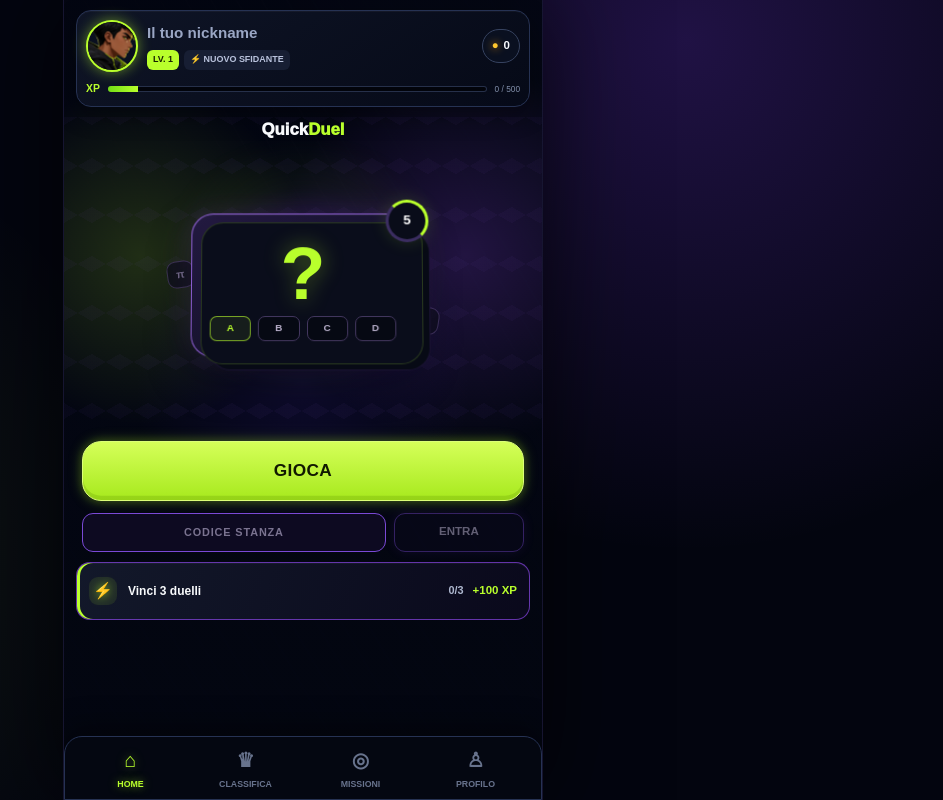
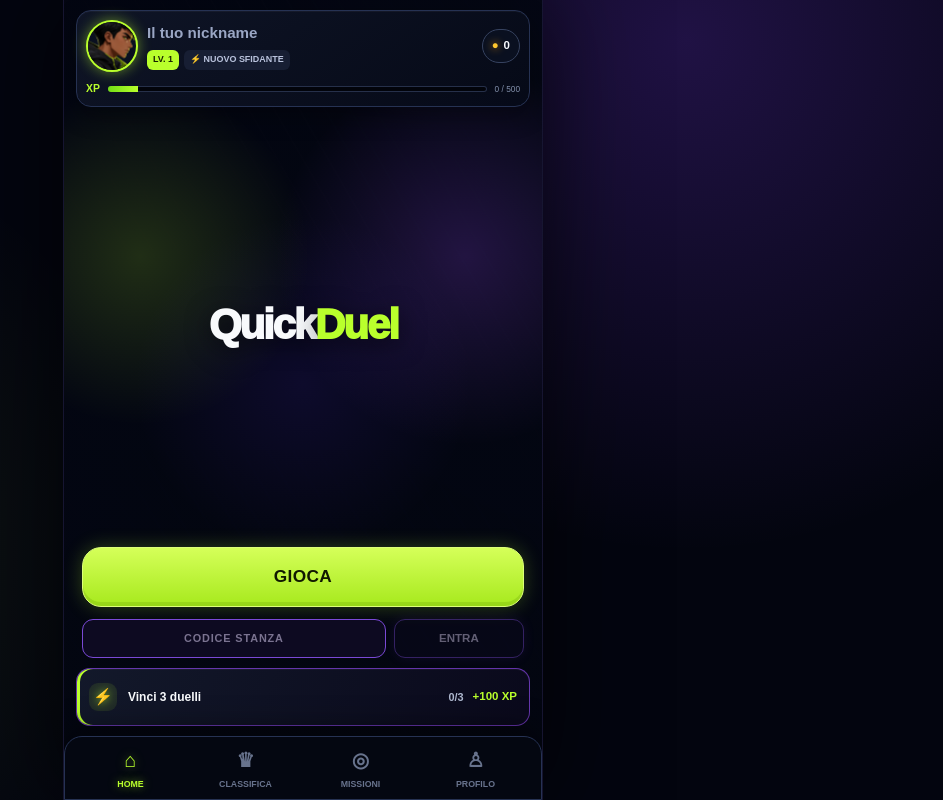
Before and after one commit to fxdjodjo-hue/TriviaOnline, a Next.js app: page / in a window 1280 px wide. Shown: the whole page, without its empty margins (337-1280 px from the left). Built offline with nearby package versions, Linux system fonts and the light colour scheme.

Commit message:
Simplify QuickDuel hero layout and remove quiz visuals

```diff
--- a/app/globals.css
+++ b/app/globals.css
@@ -138,183 +138,21 @@ button { touch-action:manipulation; }
 .xp-track span { display: block; width: 8%; height: 100%; background: linear-gradient(90deg,#72dd15,var(--home-lime)); }
 .duel-hero {
   position: relative;
-  flex: 1 1 300px;
-  min-height: 220px;
-  max-height: 40svh;
-  display: grid;
-  grid-template-rows: auto minmax(0, 1fr);
-  align-items: center;
-  margin: 10px -12px 0;
-  padding: 0 18px 8px;
-  overflow: hidden;
-}
-.duel-hero::before {
-  content: "";
-  position: absolute;
-  inset: 30px 18% 52px;
-  border-radius: 50%;
-  background: radial-gradient(circle, rgba(154,77,255,.2), rgba(185,255,44,.045) 45%, transparent 72%);
-  filter: blur(10px);
-}
-.hero-grid {
-  position: absolute;
-  inset: 0;
-  opacity: .22;
-  background-image:
-    linear-gradient(30deg, rgba(166, 110, 255, .16) 12%, transparent 12.5%, transparent 87%, rgba(166, 110, 255, .16) 87.5%),
-    linear-gradient(150deg, rgba(166, 110, 255, .16) 12%, transparent 12.5%, transparent 87%, rgba(166, 110, 255, .16) 87.5%);
-  background-size: 28px 49px;
-}
-.quiz-hero-visual {
-  position: relative;
-  z-index: 2;
-  width: min(68vw, 270px);
-  height: min(22svh, 190px);
-  min-height: 142px;
+  flex: 1 1 auto;
+  min-height: 100px;
   display: grid;
   place-items: center;
-  justify-self: center;
-}
-.quiz-card {
-  position: relative;
-  width: min(57vw, 224px);
-  height: min(18svh, 158px);
-  min-height: 126px;
-  display: grid;
-  grid-template-rows: 1fr auto;
-  place-items: center;
-  padding: 19px 18px 15px;
-  border: 1px solid rgba(174, 115, 255, .78);
-  border-radius: 22px;
-  background:
-    linear-gradient(145deg, rgba(35,24,66,.96), rgba(11,13,30,.98));
-  box-shadow:
-    inset 0 1px rgba(255,255,255,.08),
-    0 18px 44px rgba(0,0,0,.35),
-    0 0 30px rgba(154,77,255,.17);
-  transform: perspective(700px) rotateX(3deg);
-}
-.quiz-card::before,
-.quiz-card::after {
-  content: "";
-  position: absolute;
-  z-index: -1;
-  inset: 8px -9px -8px 9px;
-  border: 1px solid rgba(185,255,44,.18);
-  border-radius: inherit;
-  background: #0a0d1b;
-}
-.quiz-card::after {
-  inset: 16px -16px -14px 17px;
-  border-color: rgba(154,77,255,.12);
-  background: #070a15;
-  z-index: -2;
-}
-.quiz-card > strong {
-  color: var(--home-lime);
-  font-size: clamp(3rem, 13vw, 4.6rem);
-  line-height: .8;
-  text-shadow: 0 0 22px rgba(185,255,44,.38);
-}
-.quiz-timer {
-  position: absolute;
-  top: -15px;
-  right: -15px;
-  width: 43px;
-  height: 43px;
-  display: grid;
-  place-items: center;
-  border: 3px solid #3b2d61;
-  border-top-color: var(--home-lime);
-  border-right-color: var(--home-lime);
-  border-radius: 50%;
-  color: #fff;
-  background: #090c19;
-  font-size: .85rem;
-  font-weight: 900;
-  box-shadow: 0 0 18px rgba(185,255,44,.14);
-}
-.quiz-options {
-  width: 100%;
-  display: grid;
-  grid-template-columns: repeat(4,1fr);
-  gap: 7px;
-}
-.quiz-options span {
-  height: 25px;
-  display: grid;
-  place-items: center;
-  border: 1px solid #43375f;
-  border-radius: 7px;
-  color: #b7aec9;
-  background: rgba(5,7,17,.72);
-  font-size: .62rem;
-  font-weight: 900;
-}
-.quiz-options span:first-child {
-  border-color: rgba(185,255,44,.62);
-  color: var(--home-lime);
-  background: rgba(185,255,44,.065);
-}
-.quiz-category {
-  position: absolute;
-  width: 27px;
-  height: 27px;
-  display: grid;
-  place-items: center;
-  border: 1px solid rgba(132,103,178,.38);
-  border-radius: 9px;
-  color: #77708c;
-  background: rgba(12,13,27,.72);
-  font-size: .68rem;
-  font-weight: 800;
-}
-.quiz-category-left { left: -1px; top: 36%; transform: rotate(-8deg); }
-.quiz-category-right { right: -1px; bottom: 22%; transform: rotate(9deg); }
-.challenger {
-  position: absolute;
-  top: 45px;
-  width: 62%;
-  height: 245px;
-  filter: drop-shadow(0 0 18px currentColor);
-}
-.challenger img { object-fit: contain; }
-.challenger-lime { left: -13%; color: rgba(185,255,44,.55); }
-.challenger-purple { right: -13%; color: rgba(154,77,255,.62); }
-.versus-mark {
-  position: absolute;
-  z-index: 3;
-  top: 102px;
-  left: 50%;
-  width: 82px;
-  height: 108px;
-  display: grid;
-  place-items: center;
-  transform: translateX(-50%);
-  color: white;
-  font-size: 2.8rem;
-  font-weight: 1000;
-  font-style: italic;
-  letter-spacing: -.12em;
-  text-shadow: 0 4px #432487, 0 0 18px white;
-}
-.versus-mark::before {
-  content: "";
-  position: absolute;
-  z-index: -1;
-  inset: -12px 20px;
-  background: var(--home-lime);
-  clip-path: polygon(55% 0,100% 0,63% 38%,92% 38%,28% 100%,43% 54%,8% 54%);
-  filter: drop-shadow(0 0 14px var(--home-lime));
+  margin: 6px 0;
 }
 .hero-brand {
   position: relative;
   z-index: 3;
-  align-self: start;
   margin: 0;
   text-align: center;
   font-weight: 1000;
-  font-size: 1.05rem;
+  font-size: clamp(1.9rem, 8vw, 2.65rem);
+  letter-spacing: -.055em;
+  text-shadow: 0 5px 24px rgba(0,0,0,.6);
 }
 .hero-brand span { color: var(--home-lime); }
 .play-actions {
@@ -674,9 +512,6 @@ button { touch-action:manipulation; }
 .profile-stats span { padding: 12px 5px; border: 1px solid #303b5c; border-radius: 12px; color: #8290aa; font-size: .6rem; text-transform: uppercase; }
 .profile-stats b { display: block; margin-bottom: 4px; color: #fff; font-size: 1rem; }
 @media (prefers-reduced-motion:no-preference) {
-  .challenger-lime { animation: hero-in-left .55s both; }
-  .challenger-purple { animation: hero-in-right .55s .08s both; }
-  .versus-mark::before { animation: bolt-pulse 2.3s ease-in-out infinite; }
   .play-cta { animation: cta-glow 2.5s ease-in-out infinite; }
   .game-home > .player-hud,
   .game-home > .duel-hero,
@@ -689,10 +524,7 @@ button { touch-action:manipulation; }
   .section-content { animation-delay: .035s; }
   .game-home > .play-actions { animation-delay: .07s; }
 }
-@keyframes hero-in-left { from { opacity:0; transform:translateX(-30px); } }
-@keyframes hero-in-right { from { opacity:0; transform:translateX(30px); } }
-@keyframes bolt-pulse { 50% { filter:drop-shadow(0 0 25px var(--home-lime)); transform:scale(1.06); } }
-@keyframes cta-glow { 50% { box-shadow:inset 0 -5px rgba(91,144,0,.28),0 0 0 3px rgba(151,226,21,.35),0 0 32px rgba(185,255,44,.5); } }
+@keyframes cta-glow { 50% { box-shadow:inset 0 -4px rgba(91,144,0,.22),0 0 22px rgba(185,255,44,.28); } }
 @keyframes screen-enter {
   from { opacity: 0; transform: translateY(10px); }
   to { opacity: 1; transform: translateY(0); }
@@ -1905,8 +1737,6 @@ button { touch-action:manipulation; }
   .result-hero h1 { font-size: 2rem; }
 }
 @media (max-width: 370px) {
-  .duel-hero { height: clamp(255px, 42dvh, 310px); }
-  .challenger { top: 43px; height: 210px; }
   .streak-badge { display: none; }
 }
 @media (max-height: 720px) {
@@ -1914,20 +1744,10 @@ button { touch-action:manipulation; }
   .player-hud { padding: 7px; }
   .player-avatar { width: 45px; height: 45px; }
   .duel-hero {
-    flex-basis: clamp(180px, 31svh, 220px);
-    min-height: clamp(180px, 31svh, 220px);
-    margin-top: clamp(2px, 1svh, 4px);
+    min-height: 74px;
+    margin-block: 2px;
   }
-  .duel-hero::before { inset: 18px 10% 54px; }
-  .challenger {
-    top: clamp(25px, 5.5svh, 38px);
-    height: clamp(150px, 29svh, 202px);
-  }
-  .versus-mark {
-    top: clamp(52px, 12svh, 82px);
-    transform: translateX(-50%) scale(.76);
-  }
-  .hero-brand { top: 3px; font-size: clamp(.82rem, 2.4svh, 1rem); }
+  .hero-brand { font-size: clamp(1.65rem, 7vw, 2.1rem); }
   .play-cta { min-height: 52px; }
   .join-code { margin-top: 8px; }
   .quick-mission {
--- a/components/game-home/DuelHero.tsx
+++ b/components/game-home/DuelHero.tsx
@@ -2,18 +2,6 @@ export function DuelHero() {
   return (
     <section className="duel-hero" aria-label="QuickDuel">
       <p className="hero-brand">Quick<span>Duel</span></p>
-      <div className="hero-grid" aria-hidden />
-      <div className="quiz-hero-visual" aria-hidden>
-        <span className="quiz-category quiz-category-left">π</span>
-        <span className="quiz-category quiz-category-right">♪</span>
-        <div className="quiz-card">
-          <span className="quiz-timer">5</span>
-          <strong>?</strong>
-          <div className="quiz-options">
-            <span>A</span><span>B</span><span>C</span><span>D</span>
-          </div>
-        </div>
-      </div>
     </section>
   );
 }
```
